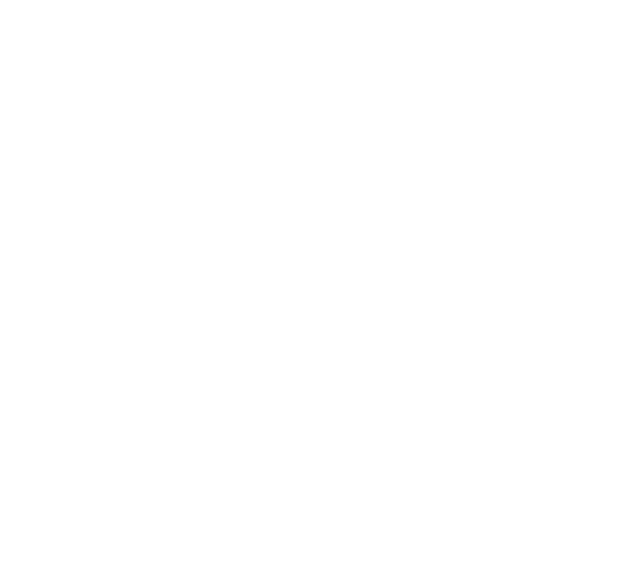
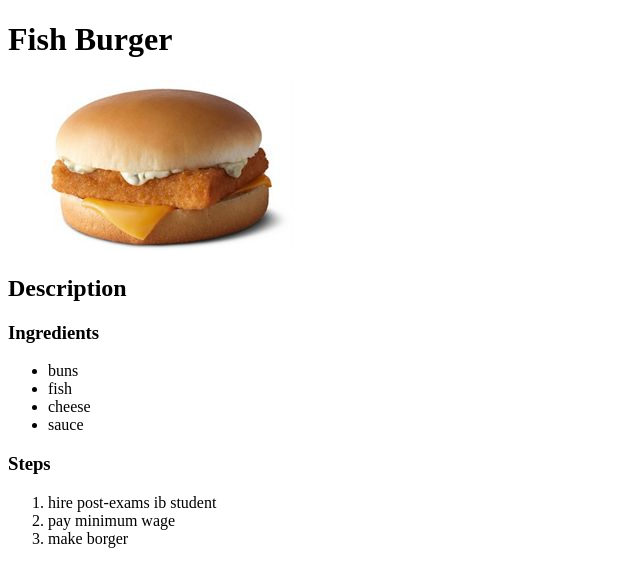
Before and after one commit to bobxiong88/odin-recipes, a plain HTML site: page recipes/fish-burger.html in a window 1280 px wide. Shown: the whole page, without its empty margins (0-640 px from the left). Drawn offline with Linux system fonts and the light colour scheme.

Commit message:
Finished index.html and fish-gurger.html

```diff
--- a/recipes/fish-burger.html
+++ b/recipes/fish-burger.html
@@ -0,0 +1,27 @@
+<!DOCTYPE html>
+<html lang="en">
+<head>
+    <meta charset="UTF-8">
+    <meta http-equiv="X-UA-Compatible" content="IE=edge">
+    <meta name="viewport" content="width=device-width, initial-scale=1.0">
+    <title>Fish Burger</title>
+</head>
+<body>
+    <h1>Fish Burger</h1>
+    <img src="t-mcdonalds-Filet-O-Fish.jpg" alt="glorious fish burger">
+    <h2>Description</h2>
+    <h3>Ingredients</h3>
+    <ul>
+        <li>buns</li>
+        <li>fish</li>
+        <li>cheese</li>
+        <li>sauce</li>
+    </ul>
+    <h3>Steps</h3>
+    <ol>
+        <li>hire post-exams ib student</li>
+        <li>pay minimum wage</li>
+        <li>make borger</li>
+    </ol>
+</body>
+</html>
```
Also changed, not shown: index.html (+1 -0 lines), recipes/t-mcdonalds-Filet-O-Fish.jpg (added).
